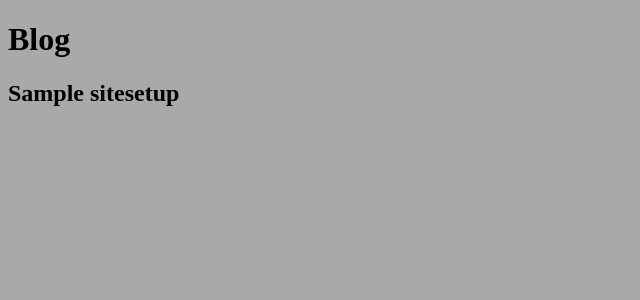
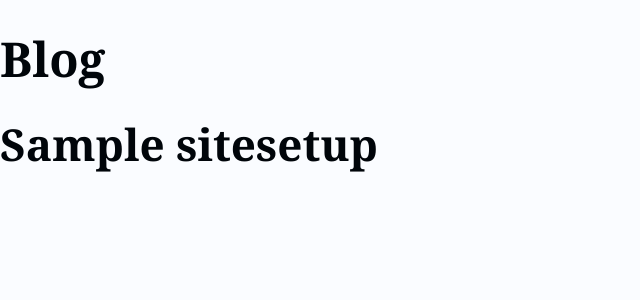
Before and after one commit to JonProg/Django_Blog, a Django app: page / in a window 1280 px wide. Shown: the top 300 px of the page, without its empty margins (0-640 px from the left). Run offline with Django 4.2, Linux system fonts and the light colour scheme; tables that the repository leaves empty hold one stand-in row (values such as "Sample post").

Commit message:
Add style in page

```diff
--- /dev/null
+++ b/blog/static/blog/css/remedy.css
@@ -0,0 +1,240 @@
+/* @docs
+label: Core Remedies
+version: 0.1.0-beta.2
+note: |
+  These remedies are recommended
+  as a starter for any project.
+category: file
+*/
+
+/* @docs
+label: Box Sizing
+note: |
+  Use border-box by default, globally.
+category: global
+*/
+*,
+::before,
+::after {
+  box-sizing: border-box;
+}
+
+/* @docs
+label: Line Sizing
+note: |
+  Consistent line-spacing,
+  even when inline elements have different line-heights.
+links:
+  - https://drafts.csswg.org/css-inline-3/#line-sizing-property
+category: global
+*/
+html {
+  line-height: normal;
+}
+
+/* @docs
+label: Body Margins
+note: |
+  Remove the tiny space around the edge of the page.
+category: global
+*/
+body {
+  margin: 0;
+}
+
+/* @docs
+label: Hidden Attribute
+note: |
+  Maintain `hidden` behaviour when overriding `display` values.
+  category: global
+*/
+[hidden] {
+  display: none;
+}
+
+/* @docs
+label: Heading Sizes
+note: |
+  Switch to rem units for headings
+category: typography
+*/
+h1 {
+  font-size: 2rem;
+}
+h2 {
+  font-size: 1.5rem;
+}
+h3 {
+  font-size: 1.17rem;
+}
+h4 {
+  font-size: 1rem;
+}
+h5 {
+  font-size: 0.83rem;
+}
+h6 {
+  font-size: 0.67rem;
+}
+
+/* @docs
+label: H1 Margins
+note: |
+  Keep h1 margins consistent, even when nested.
+category: typography
+*/
+h1 {
+  margin: 0.67em 0;
+}
+
+/* @docs
+label: Pre Wrapping
+note: |
+  Overflow by default is bad...
+category: typography
+*/
+pre {
+  white-space: pre-wrap;
+}
+
+/* @docs
+label: Horizontal Rule
+note: |
+  1. Solid, thin horizontal rules
+  2. Remove Firefox `color: gray`
+  3. Remove default `1px` height, and common `overflow: hidden`
+category: typography
+*/
+hr {
+  border-style: solid;
+  border-width: 1px 0 0;
+  color: inherit;
+  height: 0;
+  overflow: visible;
+}
+
+/* @docs
+label: Responsive Embeds
+note: |
+  1. Block display is usually what we want
+  2. The `vertical-align` removes strange space-below in case authors overwrite the display value
+  3. Responsive by default
+  4. Audio without `[controls]` remains hidden by default
+category: embedded elements
+*/
+img,
+svg,
+video,
+canvas,
+audio,
+iframe,
+embed,
+object{
+  vertical-align: middle;
+  display: block;
+  max-width: 100%;
+}
+
+audio:not([controls]) {
+  display: none;
+}
+
+/* @docs
+label: Responsive Images
+note: |
+  These new elements display inline by default,
+  but that's not the expected behavior for either one.
+  This can interfere with proper layout and aspect-ratio handling.
+  1. Remove the unnecessary wrapping `picture`, while maintaining contents
+  2. Source elements have nothing to display, so we hide them entirely
+category: embedded elements
+*/
+picture {
+  display: contents;
+}
+source {
+  display: none;
+}
+
+/* @docs
+label: Aspect Ratios
+note: |
+  Maintain intrinsic aspect ratios when `max-width` is applied.
+  `iframe`, `embed`, and `object` are also embedded,
+  but have no intrinsic ratio,
+  so their `height` needs to be set explicitly.
+category: embedded elements
+*/
+img,
+svg,
+video,
+canvas {
+  height: auto;
+}
+
+/* @docs
+label: Audio Width
+note: |
+  There is no good reason elements default to 300px,
+  and audio files are unlikely to come with a width attribute.
+category: embedded elements
+*/
+audio {
+  width: 100%;
+}
+
+/* @docs
+label: Image Borders
+note: |
+  Remove the border on images inside links in IE 10 and earlier.
+category: legacy browsers
+*/
+img {
+  border-style: none;
+}
+
+/* @docs
+label: SVG Overflow
+note: |
+  Hide the overflow in IE 10 and earlier.
+category: legacy browsers
+*/
+svg {
+  overflow: hidden;
+}
+
+/* @docs
+label: HTML5 Elements
+note: |
+  Default block display on HTML5 elements.
+  For oldIE to apply this styling one needs to add some JS as well (i.e. `document.createElement("main")`)
+links:
+  - https://www.sitepoint.com/html5-older-browsers-and-the-shiv/
+category: legacy browsers
+*/
+article,
+aside,
+details,
+figcaption,
+figure,
+footer,
+header,
+hgroup,
+main,
+nav,
+section {
+  display: block;
+}
+
+/* @docs
+label: Checkbox & Radio Inputs
+note: |
+  1. Add the correct box sizing in IE 10
+  2. Remove the padding in IE 10
+category: legacy browsers
+*/
+[type='checkbox'],
+[type='radio'] {
+  box-sizing: border-box;
+  padding: 0;
+}
--- a/blog/static/blog/css/style.css
+++ b/blog/static/blog/css/style.css
@@ -1,3 +1,134 @@
-body{
-    background-color: darkgrey;
+:root {
+    /* Colors */
+  --clr-base: 213 100%;
+
+  --clr-white: var(--clr-base) 99%;
+  --clr-black: var(--clr-base) 2%;
+
+  --clr-primary-ltst: var(--clr-base) 80%;
+  --clr-primary-ltr: var(--clr-base) 70%;
+  --clr-primary-lt: var(--clr-base) 60%;
+  --clr-primary: var(--clr-base) 50%;
+  --clr-primary-dk: var(--clr-base) 40%;
+  --clr-primary-dkr: var(--clr-base) 30%;
+  --clr-primary-dkst: var(--clr-base) 20%;
+
+  /* Font-family */
+  --ff-regular: Georgia, 'Times New Roman', Times, serif;
+  --ff-headings: Georgia, 'Times New Roman', Times, serif;
+  --ff-mono: 'Courier New', Courier, monospace;
+
+  /* Font-Sizes */
+  /* https://royalfig.github.io/fluid-typography-calculator/ */
+  --fs-smlst: clamp(1.2rem, 1.092307692307692rem + 0.256410256410256vw, 1.4rem);
+  --fs-smlr: clamp(1.4rem, 1.292307692307692rem + 0.2564102564102566vw, 1.6rem);
+  --fs-sm: clamp(1.6rem, 1.4923076923076923rem + 0.25641025641025633vw, 1.8rem);
+  --fs-base: clamp(1.8rem, 1.6923076923076923rem + 0.25641025641025633vw, 2rem);
+  --fs-bg: clamp(2rem, 1.7846153846153847rem + 0.5128205128205127vw, 2.4rem);
+  --fs-bgr: clamp(2.4rem, 1.969230769230769rem + 1.025641025641026vw, 3.2rem);
+  --fs-bgst: clamp(3.2rem, 2.876923076923rem + 0.7692307692307687vw, 3.8rem);
+
+  --fs-h1: clamp(3.8rem, 3.2615384615384615rem + 1.282051282051282vw, 4.8rem);
+  --fs-h2: clamp(2.8rem, 1.938461538461538rem + 2.051282051282052vw, 4.4rem);
+  --fs-h3: clamp(2.4rem, 1.969230769230769rem + 1.025641025641026vw, 3.2rem);
+  --fs-h4: clamp(2.2rem, 1.8769230769230774rem + 0.7692307692307687vw, 2.8rem);
+  --fs-h5: clamp(1.8rem, 1.476923076923077rem + 0.769230769230769vw, 2.4rem);
+  --fs-h6: clamp(1.6rem, 1.2769230769230768rem + 0.7692307692307694vw, 2.2rem);
+
+  /* Line-Heights */
+  --lh-regular: 1.5;
+  --lh-headings: 1.2;
+  --lh-mono: 1.2;
+
+  /* Spacings */
+  --spacing-smlst: 1.5rem;
+  --spacing-smlr: 2rem;
+  --spacing-sm: 2.5rem;
+  --spacing-base: 3rem;
+  --spacing-bg: 4rem;
+  --spacing-bgr: 5rem;
+  --spacing-bgst: 6rem;
+
+  /* max-width */
+  --mw-grid: 120rem;
+  --mw-post: 90rem;
 }
+
+html{
+    font-size: 62.5%;
+}
+
+body {
+    background-color: hsl(var(--clr-white));
+    color: hsl(var(--clr-black));
+    font-size: 20px; /* Fallback value */
+    font-size: var(--fs-base);
+    font-family: var(--ff-regular);
+    line-height: var(--lh-regular);
+    -webkit-font-smoothing: antialiased;
+    -moz-osx-font-smoothing: grayscale;
+    text-rendering: optimizeLegibility;
+}
+
+a {
+    color: hsl(var(--clr-primary));
+    text-decoration: none;
+  }
+
+  a:hover {
+    color: hsl(var(--clr-primary-dk));
+    text-decoration: underline;
+  }
+
+  h1,
+  h2,
+  h3,
+  h4,
+  h5,
+  h6 {
+    font-family: var(--ff-headings);
+    line-height: var(--lh-headings);
+    margin: var(--spacing-base) 0;
+  }
+
+  h1 {
+    font-size: 44px; /* Fallback value */
+    font-size: var(--fs-h1);
+  }
+
+  h2 {
+    font-size: 38px; /* Fallback value */
+    font-size: var(--fs-h2);
+  }
+
+  h3 {
+    font-size: 34px; /* Fallback value */
+    font-size: var(--fs-h3);
+  }
+
+  h4 {
+    font-size: 28px; /* Fallback value */
+    font-size: var(--fs-h4);
+  }
+
+  h5 {
+    font-size: 24px; /* Fallback value */
+    font-size: var(--fs-h5);
+  }
+
+  h6 {
+    font-size: 20px; /* Fallback value */
+    font-size: var(--fs-h6);
+  }
+
+  pre {
+    max-width: 100%;
+    overflow-x: auto;
+    line-height: var(--lh-mono);
+    font-size: var(--fs-sm);
+  }
+
+  pre,
+  code {
+    font-family: var(--ff-mono);
+  }
--- a/blog/templates/blog/partials/_head.html
+++ b/blog/templates/blog/partials/_head.html
@@ -2,6 +2,8 @@
 <meta charset="UTF-8">
 <meta http-equiv="X-UA-Compatible" content="IE=edge">
 <meta name="viewport" content="width=device-width, initial-scale=1.0">
+
+<link rel="stylesheet" href="{% static 'blog/css/remedy.css' %}">
 <link rel="stylesheet" href="{% static 'blog/css/style.css' %}">
 {% if site_setup.favicon %}
     <link rel="shortcut icon" href="{{ site_setup.favicon.url }}" type="image/png">
--- a/site_setup/models.py
+++ b/site_setup/models.py
@@ -36,7 +36,8 @@ class SiteSetup(models.Model):
 
     favicon = models.ImageField(
         upload_to = 'assets/favicon/%Y/%m/',
-        blank=True, default=''
+        blank=True, default='',
+        validators=[validate_img],
     )
 
     def save(self, *args, **kwargs):
```
